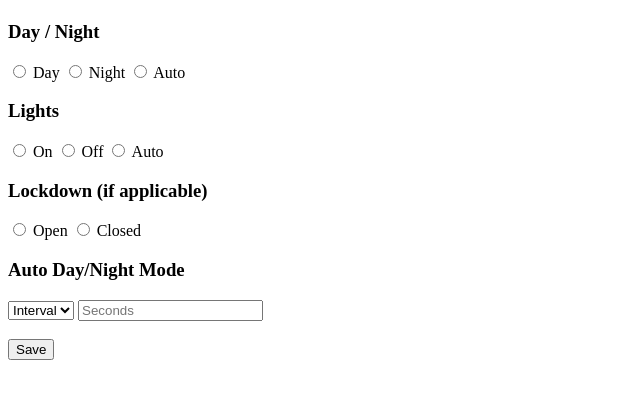
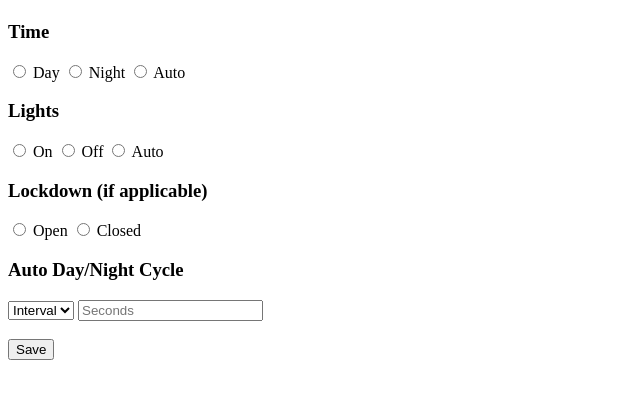
Before and after one commit to azwqxr/bl-controller, a plain HTML site: page index.html in a window 1280 px wide. Shown: the part 59-458 px from the top of the page, without its empty margins (0-640 px from the left). Drawn offline with Linux system fonts and the light colour scheme; no server answers.

Commit message:
Update index.html

```diff
--- a/index.html
+++ b/index.html
@@ -7,7 +7,7 @@
 <body>
 <h1>Command Panel</h1>
 
-<h3>Day / Night</h3>
+<h3>Time</h3>
 <label><input type="radio" name="dayNight" value="day"> Day</label>
 <label><input type="radio" name="dayNight" value="night"> Night</label>
 <label><input type="radio" name="dayNight" value="auto"> Auto</label>
@@ -21,7 +21,7 @@
 <label><input type="radio" name="door" value="open"> Open</label>
 <label><input type="radio" name="door" value="closed"> Closed</label>
 
-<h3>Auto Day/Night Mode</h3>
+<h3>Auto Day/Night Cycle</h3>
 <select id="autoType">
   <option value="interval">Interval</option>
   <option value="utc">UTC</option>
```
